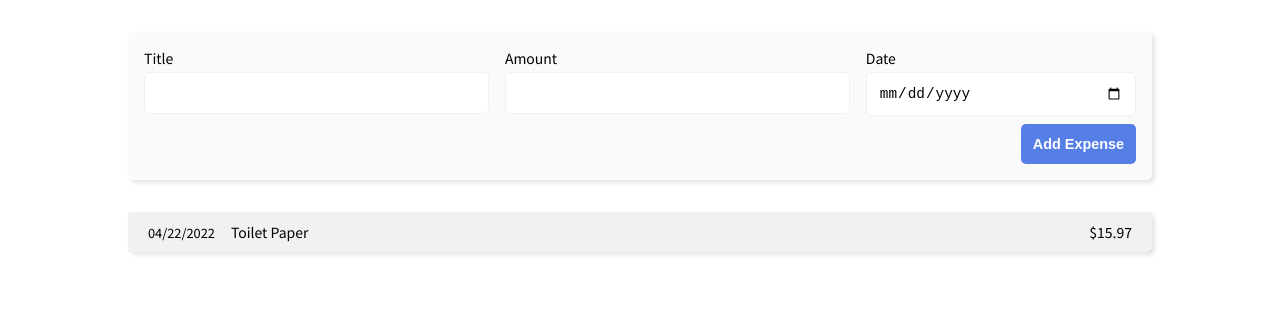
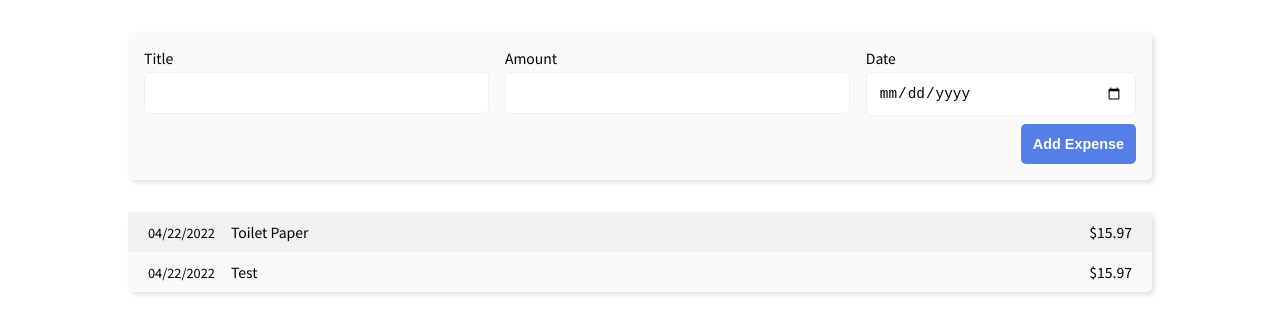
Before and after one commit to steppjason/react-expense-tracker, a React (Create React App) app: page / in a window 1280 px wide. Shown: the top 334 px of the page. Built offline with nearby package versions, Linux system fonts and the light colour scheme.

Commit message:
Added ability to add new expenses

```diff
--- a/src/App.js
+++ b/src/App.js
@@ -1,20 +1,31 @@
 import Card from "./components/UI/Card"
 import Expenses from "./components/Expenses/Expenses"
 import NewExpense from "./components/NewExpense/NewExpense"
+import { useState } from 'react'
 
 function App() {
 
-	const expenses = [
+	const DUMMY_DATA = [
 		{
 			id: 1,
 			title: "Toilet Paper",
 			date: new Date(2022, 3, 22),
 			amount: 15.97,
 		},
+		{
+			id: 2,
+			title: "Test",
+			date: new Date(2022, 3, 22),
+			amount: 15.97,
+		},
 	]
 
+	const [expenses, setExpenses] = useState(DUMMY_DATA)
+
 	const addExpenseHandler = (expense) => {
-		console.log(expense)
+		setExpenses(prevExpenses => {
+			return [expense, ...prevExpenses]
+		})
 	}
 
 	return (
--- a/src/components/Expenses/ExpenseDate.js
+++ b/src/components/Expenses/ExpenseDate.js
@@ -1,7 +1,8 @@
 function ExpenseDate(props) {
-	const month = props.date.toLocaleString("en-US", { month: "2-digit" })
-	const day = props.date.toLocaleString("en-US", { day: '2-digit' })
-	const year = props.date.getFullYear();
+	const date = new Date(props.date)
+	const month = date.toLocaleString("en-US", { month: "2-digit" })
+	const day = date.toLocaleString("en-US", { day: '2-digit' })
+	const year = date.getFullYear();
 
 	return (
 		<div className="expense-item__date">{month}/{day}/{year}</div>
--- a/src/components/Expenses/Expenses.js
+++ b/src/components/Expenses/Expenses.js
@@ -1,11 +1,11 @@
 import ExpenseItem from "./ExpenseItem"
 
 function Expenses(props) {
-
-
 	return (
 		<div className="expenses">
-			<ExpenseItem title={props.expenses[0].title} date={props.expenses[0].date} amount={props.expenses[0].amount} />
+			{props.expenses.map((expense) => {
+				return <ExpenseItem key={expense.id} title={expense.title} date={expense.date} amount={expense.amount} />
+			})}
 		</div>
 	)
 }
--- a/src/components/NewExpense/ExpenseForm.js
+++ b/src/components/NewExpense/ExpenseForm.js
@@ -34,18 +34,26 @@ function ExpenseForm(props) {
 
 	const dateChangeHandler = (e) => {
 		setData((prevState) => {
+
+			let newDate = new Date(e.target.value)
+			const month = newDate.toLocaleString("en-US", { month: "2-digit" })
+			const day = newDate.toLocaleString("en-US", { day: '2-digit' })
+			const year = newDate.getFullYear();
+
 			return {
 				...prevState,
-				date: e.target.value,
+				date: [year, month, day].join('-'),
 			}
 		})
+
+		console.log(e.target.value)
 	}
 
 	const clearFormData = () => {
 		setData({
-			title: "",
-			amount: "",
-			date: "",
+			title: '',
+			amount: '',
+			date: '',
 		})
 	}
 
```
Also changed, not shown: 1 other file (tests, documents, lock files or other folders).
